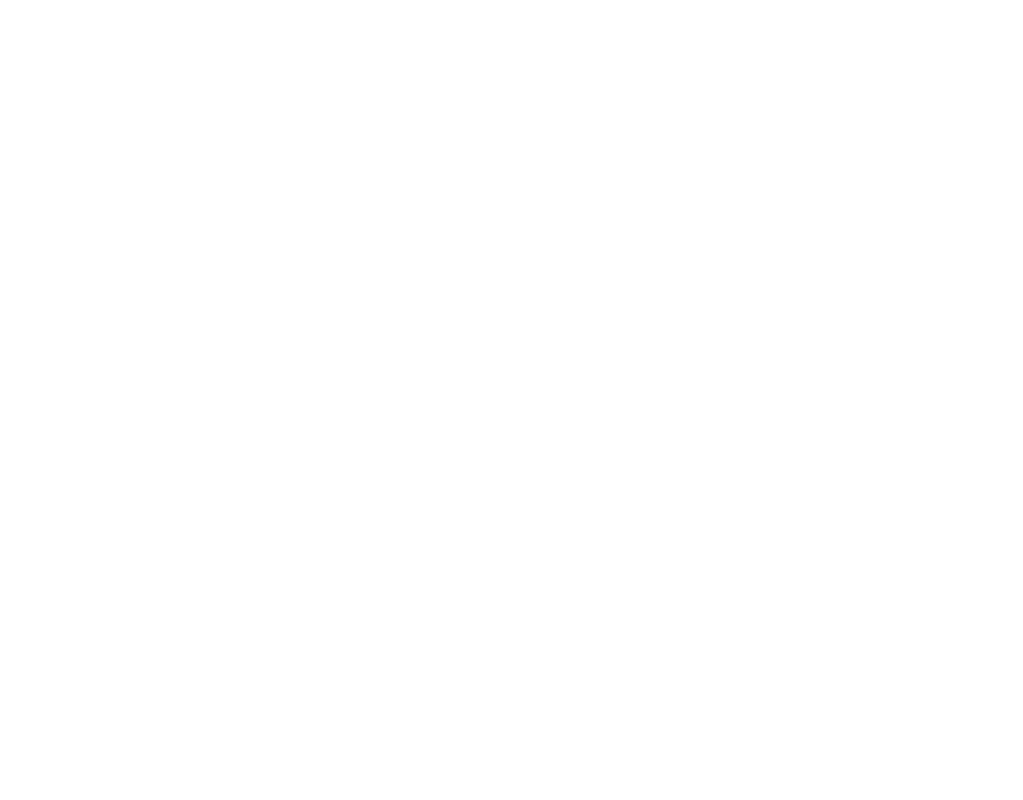
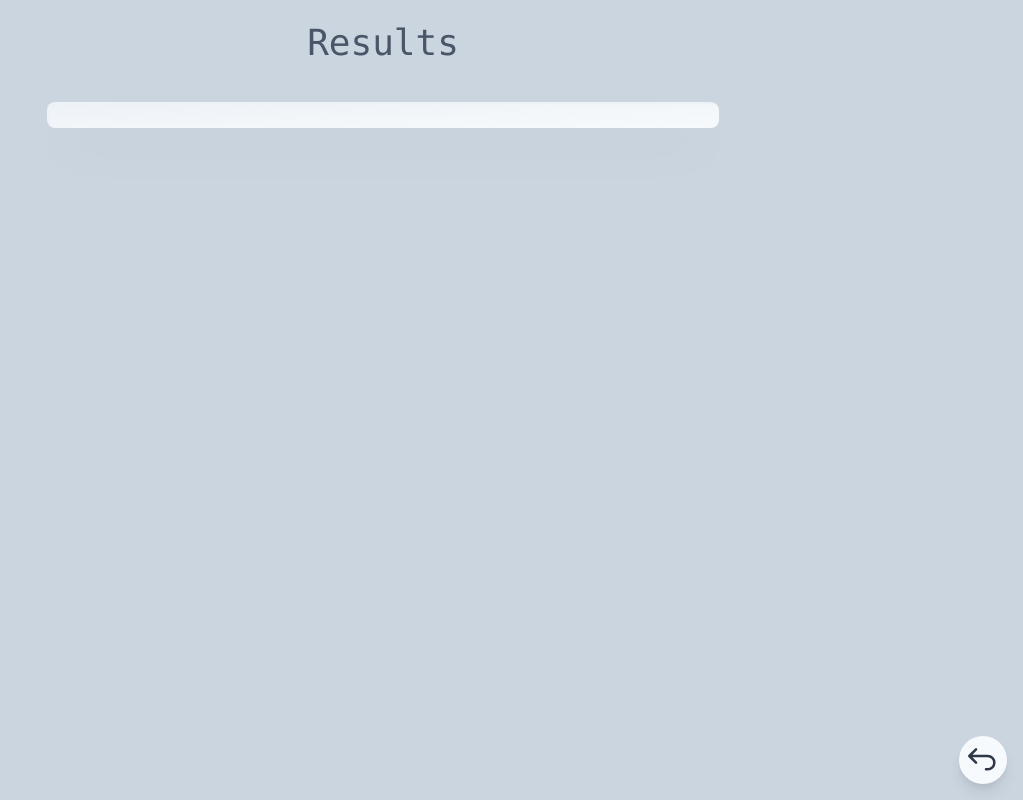
Before and after one commit to anthonyophernandez/text-analyzer, a Vue app: page /results in a window 1280 px wide. Shown: the whole page, without its empty margins (257-1280 px from the left). Built offline with nearby package versions, Linux system fonts and the light colour scheme.

Commit message:
Results View & Layout

```diff
--- a/package.json
+++ b/package.json
@@ -9,6 +9,7 @@
   },
   "dependencies": {
     "core-js": "^3.6.5",
+    "multilang-sentiment": "^1.2.0",
     "tailwindcss": "^1.8.10",
     "vue": "^2.6.11",
     "vue-router": "^3.2.0",
--- a/src/router/index.js
+++ b/src/router/index.js
@@ -9,6 +9,11 @@
     path: '/',
     name: 'Home',
     component: Home
+  },
+  {
+    path: '/results',
+    name: 'Results',
+    component: () => import(/* webpackChunkName: "results" */ '../views/Results.vue')
   }
 ]
 
--- a/src/store/index.js
+++ b/src/store/index.js
@@ -5,10 +5,17 @@
 
 export default new Vuex.Store({
   state: {
+    content: null
   },
   mutations: {
+    SET_CONTENT (state, content) {
+      state.content = content
+    }
   },
   actions: {
+    setContent ({ commit }, content) {
+      commit('SET_CONTENT', content)
+    }
   },
   modules: {
   }
--- a/src/views/Home.vue
+++ b/src/views/Home.vue
@@ -1,14 +1,17 @@
 <template>
-  <div class="w-full min-h-screen pt-4 pb-8 bg-gray-400">
+  <div class="w-full min-h-screen px-1 pt-4 pb-8 bg-gray-400">
     <h1 class="text-4xl text-center text-gray-700">Text Analyzer</h1>
     <div class="flex justify-center w-full h-full mt-8">
       <textarea class="resize-none w-full max-w-2xl p-3 rounded-lg bg-gradient-to-br from-gray-200 to-gray-100 border-t-2 border-l-2 border-gray-200 shadow-2xl text-gray-600 text-lg" cols="30" rows="15" :maxlength="maxLength" v-model="content"></textarea>
     </div>
     <div class="flex justify-center w-full h-full mt-4">
-      <span class="w-full max-w-2xl mr-3 text-right text-gray-700">{{ content.length }} / {{ maxLength }}</span>
+      <div class="flex justify-between w-full max-w-2xl">
+        <span class="text-red-600">{{ error }}</span>
+        <span class="text-gray-700">{{ content.length }} / {{ maxLength }}</span>
+      </div>
     </div>
     <div class="flex justify-center w-full h-full mt-8">
-      <button class="w-20 py-1 px-4 rounded-lg bg-gray-100 shadow-lg border-t-2 border-l-2 border-transparent text-gray-800 focus:outline-none hover:border-gray-500 hover:text-red-600">&#9658;</button>
+      <button @click="goToAnalyze" class="w-20 py-1 px-4 rounded-lg bg-gray-100 shadow-lg border-t-2 border-l-2 border-transparent text-gray-800 focus:outline-none hover:border-gray-500 hover:text-red-600">&#9658;</button>
     </div>
   </div>
 </template>
@@ -20,7 +23,19 @@
   data () {
     return {
       content: '',
-      maxLength: 2500
+      maxLength: 2500,
+      error: null
+    }
+  },
+  methods: {
+    goToAnalyze () {
+      if (this.content.length > 0) {
+        this.$store.dispatch('setContent', this.content)
+        this.$router.push({ path: '/results' })
+      } else {
+        this.error = 'There are 0 words. Write something...'
+        setTimeout(() => { this.error = '' }, 2500)
+      }
     }
   }
 }
--- /dev/null
+++ b/src/views/Results.vue
@@ -0,0 +1,54 @@
+<template>
+  <div class="relative w-full min-h-screen px-1 pt-4 pb-8 bg-gray-400">
+    <h1 class="text-4xl text-center text-gray-700">Results</h1>
+    <div class="flex justify-center w-full h-full mt-8 select-text">
+      <div class="grid grid-cols-3 w-full h-auto max-w-2xl p-3 rounded-lg bg-gradient-to-br from-gray-200 to-gray-100 border-t-2 border-l-2 border-gray-200 shadow-2xl text-gray-600 text-lg">
+        <div class="w-full" v-for="(token, index) in tokens" :key="index">{{ token }}</div>
+      </div>
+    </div>
+    <!-- Return Button-->
+    <button @click="$router.push({ path: '/' })" class="absolute bottom-0 right-0 w-12 h-12 mr-4 mb-4 rounded-full  bg-gray-100 shadow-lg border-t-2 border-l-2 border-transparent text-gray-800 focus:outline-none hover:border-gray-500 hover:text-blue-600">
+      <svg xmlns="http://www.w3.org/2000/svg" class="h-10 w-10 stroke-current icon icon-tabler icon-tabler-arrow-back-up" viewBox="0 0 24 24" stroke-width="1.5" fill="none" stroke-linecap="round" stroke-linejoin="round">
+        <path stroke="none" d="M0 0h24v24H0z" fill="none"/>
+        <path d="M9 13l-4 -4l4 -4m-4 4h11a4 4 0 0 1 0 8h-1" />
+      </svg>
+    </button>
+  </div>
+</template>
+
+<script>
+import { mapState } from 'vuex'
+import * as sentiment from 'multilang-sentiment'
+
+export default {
+  name: 'Results',
+  data () {
+    return {
+      tokens: []
+    }
+  },
+  computed: {
+    ...mapState({
+      content: state => state.content
+    })
+  },
+  methods: {
+    analyze () {
+      if (this.content) {
+        const result = sentiment(this.content, 'en')
+        this.tokens = result.tokens.map(t => t.value)
+        console.log(result)
+      }
+    }
+  },
+  mounted () {
+    this.analyze()
+  }
+}
+</script>
+
+<style>
+  div::selection {
+    background: #faf089;
+  }
+</style>
```
Also changed, not shown: 1 other file (tests, documents, lock files or other folders).
